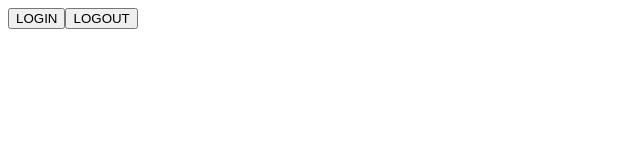
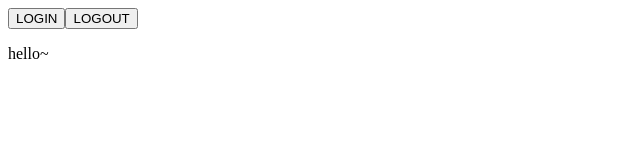
Before and after one commit to 0hhanum/VuePractice, a Vue app in the folder vuex/: page / in a window 1280 px wide. Shown: the top 160 px of the page, without its empty margins (0-640 px from the left). Built offline with nearby package versions, Linux system fonts and the light colour scheme.

Commit message:
Use Vuex modules

```diff
--- a/vuex/src/App.vue
+++ b/vuex/src/App.vue
@@ -31,6 +31,7 @@
     </div>
     <div>
       <UserAuth></UserAuth>
+      <p>{{ fromStore2 }}</p>
     </div>
   </div>
 </template>
@@ -63,6 +64,9 @@ export default {
     storedItems() {
       return this.$store.state.items;
     },
+    fromStore2() {
+      return this.$store.state.storeTWO.test;
+    },
     ...mapGetters(["getIsLoggedIn"]),
   },
   methods: {
--- a/vuex/src/main.js
+++ b/vuex/src/main.js
@@ -5,7 +5,21 @@ import App from "./App.vue";
 Vue.config.productionTip = false;
 Vue.use(Vuex);
 
+const storeTWO = new Vuex.Store({
+  state() {
+    return {
+      test: "hello~",
+    };
+  },
+  mutations() {},
+  actions() {},
+  getters() {},
+});
+
 const store = new Vuex.Store({
+  modules: {
+    storeTWO,
+  },
   state() {
     return {
       items: ["a", "b", "c", "d"],
```
